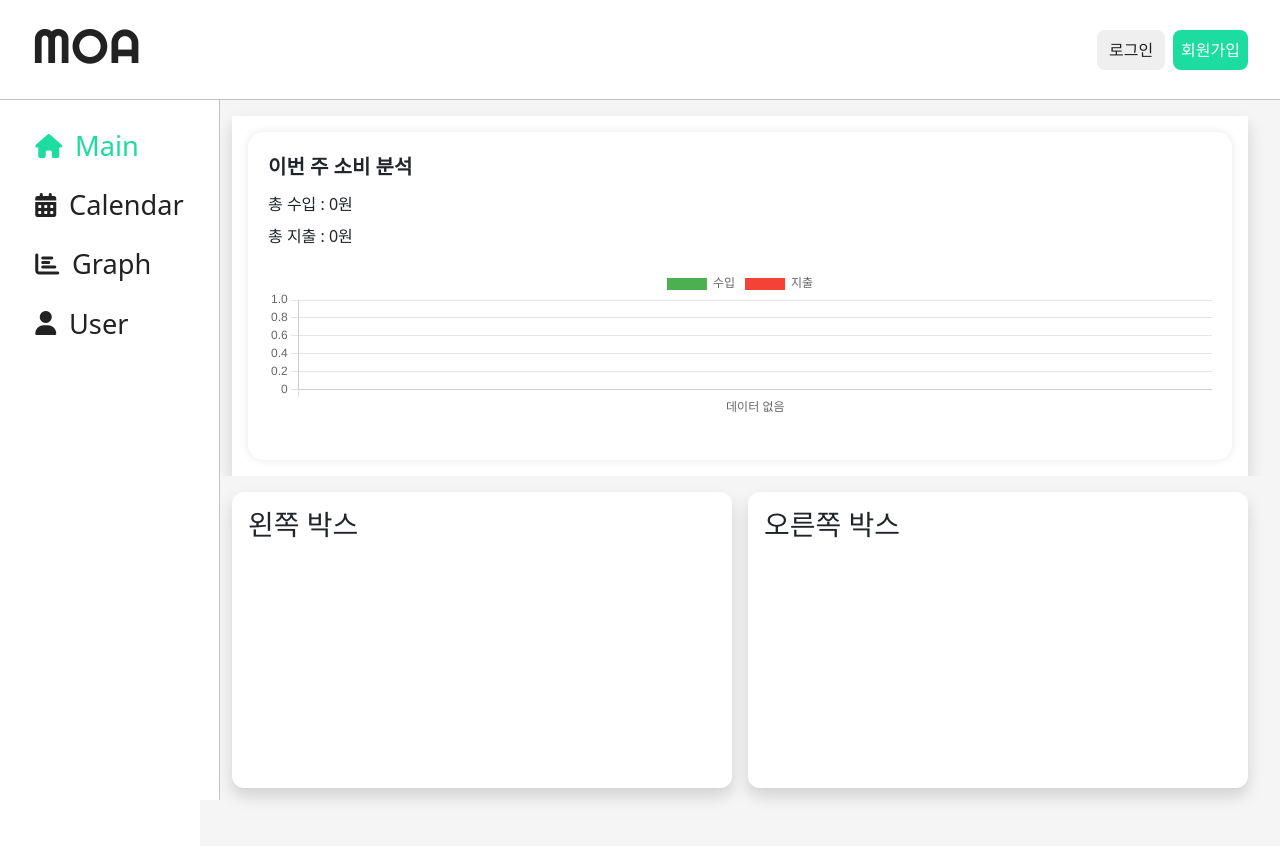
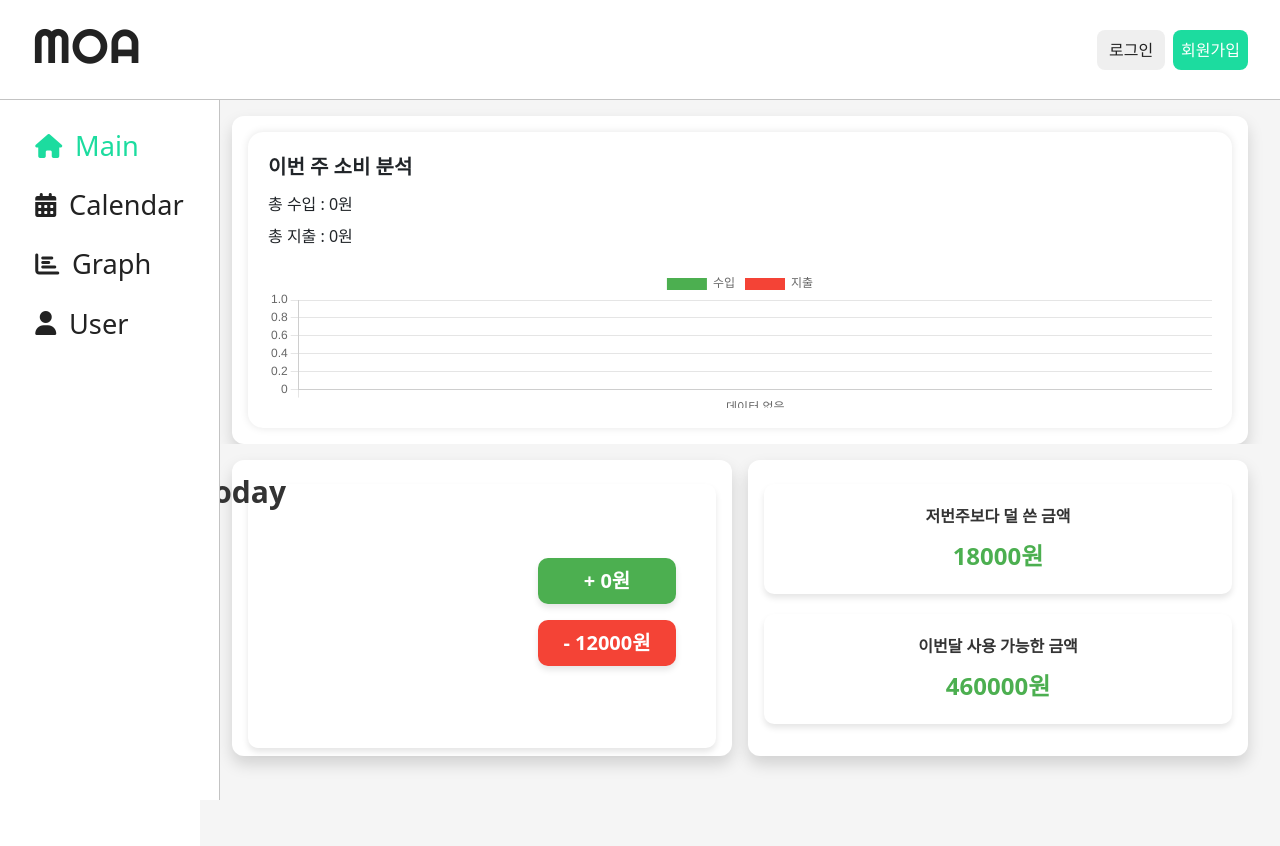
Before and after one commit to Money-MOA/tetz-s-secret-account-book, a Vue app: page /main in a window 1280 px wide. Shown: the top 846 px of the page. Built offline with nearby package versions, Linux system fonts and the light colour scheme; data requests are answered from the project's data file.

Commit message:
Main Left,Right 등 추가

```diff
--- a/db.json
+++ b/db.json
@@ -4,7 +4,7 @@
       "id": "1",
       "userId": "hi",
       "password": "1234",
-      "nickname": "dsfsd",
+      "nickname": "여누",
       "hopeExpense": 1000000,
       "plannedMonthlyExpenseByCategory": [
         {
--- /dev/null
+++ b/src/components/MainLeftBottom.vue
@@ -0,0 +1,119 @@
+<template>
+  <div class="today-summary">
+    <h3 class="today-title">Today</h3>
+    <div class="income-box">
+      <span class="label"></span>
+      <div class="amount positive">+ {{ incomeAmount }}원</div>
+    </div>
+    <div class="outcome-box">
+      <span class="label"></span>
+      <div class="amount negative">- {{ outcomeAmount }}원</div>
+    </div>
+  </div>
+</template>
+
+<script setup lang="ts">
+import { ref, onMounted } from 'vue';
+import axios from 'axios'; // axios로 데이터 가져오기
+
+const incomeAmount = ref(0); // 오늘 수중에 들어온 금액
+const outcomeAmount = ref(0); // 오늘 사용한 금액
+
+// 오늘 날짜를 계산
+const today = new Date().toISOString().split('T')[0]; // "2025-04-10" 형태로
+
+const fetchTodayData = async () => {
+  try {
+    const response = await axios.get('http://localhost:3000/dailyExpense'); // db.json 데이터 가져오기
+    const dailyExpense = response.data;
+    const todayData = dailyExpense.find(
+      (data: { date: string }) => data.date === today
+    );
+
+    if (todayData) {
+      incomeAmount.value = todayData.income;
+      outcomeAmount.value = todayData.outcome;
+    }
+  } catch (error) {
+    console.error('데이터를 가져오는 중 오류가 발생했습니다.', error);
+  }
+};
+
+onMounted(() => {
+  fetchTodayData();
+});
+</script>
+
+<style scoped>
+.today-summary {
+  display: flex;
+  flex-direction: column;
+  justify-content: flex-start;
+  background-color: #fff;
+  padding: 40px;
+  border-radius: 10px;
+  box-shadow: 0 4px 6px rgba(0, 0, 0, 0.1);
+  width: 100%;
+  height: 100%;
+}
+
+.today-title {
+  font-size: 30px;
+  font-weight: bold;
+  color: #333;
+  margin-bottom: 3rem;
+  text-align: center;
+  margin-top: -50px; /* 위로 20px 이동 */
+  margin-left: -480px; /* 왼쪽으로 30px 이동 */
+}
+
+.income-box,
+.outcome-box {
+  /* display: flex; */
+  flex-direction: column;
+  align-items: right;
+  padding: 8px 20px; /* 좌우 패딩을 줄여서 박스가 더 좁아지게 설정 */
+  border-radius: 10px;
+  margin-bottom: 1rem;
+  width: auto; /* 자동으로 크기를 맞추도록 설정 */
+  max-width: 300px; /* 최대 너비를 설정하여 너무 넓어지지 않게 설정 */
+  text-align: center;
+  transition: background-color 0.3s, transform 0.3s;
+  box-shadow: 0 4px 6px rgba(0, 0, 0, 0.1);
+  margin-left: 250px; /* 박스를 오른쪽으로 100px 이동 */
+}
+
+.income-box {
+  background-color: #4caf50; /* 초록색: 수입 */
+}
+
+.outcome-box {
+  background-color: #f44336; /* 빨간색: 지출 */
+}
+
+.income-box:hover,
+.outcome-box:hover {
+  transform: scale(1.05); /* 마우스 오버 시 크기 변화 */
+}
+
+.label {
+  font-size: 14px;
+  color: #fff;
+  font-weight: bold;
+  margin-bottom: 8px;
+}
+
+.amount {
+  font-size: 20px; /* 글자 크기를 조금 줄였습니다. */
+  font-weight: bold;
+  color: #fff;
+}
+
+.positive {
+  color: #fff;
+}
+
+.negative {
+  color: #fff;
+}
+</style>
--- /dev/null
+++ b/src/components/MainRightBottom.vue
@@ -0,0 +1,193 @@
+<template>
+  <div class="main-right-bottom">
+    <div class="box">
+      <div class="title">{{ title }}</div>
+      <div class="amount">
+        <span class="value">{{ differenceAmount }}원</span>
+      </div>
+    </div>
+
+    <div class="box">
+      <div class="title">이번달 사용 가능한 금액</div>
+      <div class="amount">
+        <span class="value">{{ totalIncomeThisMonth }}원</span>
+      </div>
+    </div>
+  </div>
+</template>
+
+<script setup lang="ts">
+import { ref, onMounted } from 'vue';
+import axios from 'axios';
+
+// 변수 선언
+const title = ref('저번주보다 더 ??한 금액'); // 제목
+const differenceAmount = ref(0); // 차이 금액
+const totalIncomeThisMonth = ref(0); // 이번 달 총 수입
+
+// 오늘 날짜를 계산
+const today = new Date().toISOString().split('T')[0]; // "2025-04-10" 형태로
+const lastWeek = new Date();
+lastWeek.setDate(lastWeek.getDate() - 7); // 7일 전 날짜 계산
+const lastWeekDate = lastWeek.toISOString().split('T')[0]; // "2025-04-03" 형태로
+
+// 오늘과 저번주의 금액을 비교하는 함수
+const fetchComparisonData = async () => {
+  try {
+    const response = await axios.get('http://localhost:3000/dailyExpense'); // db.json 데이터 가져오기
+    const dailyExpense = response.data;
+
+    // 오늘과 저번주 데이터를 찾기
+    const todayData = dailyExpense.find(
+      (data: { date: string }) => data.date === today
+    );
+    const lastWeekData = dailyExpense.find(
+      (data: { date: string }) => data.date === lastWeekDate
+    );
+
+    if (todayData && lastWeekData) {
+      const todaySpent = todayData.outcome;
+      const lastWeekSpent = lastWeekData.outcome;
+      const diff = todaySpent - lastWeekSpent;
+
+      // 금액 비교 후 제목과 차이금액 결정
+      if (diff > 0) {
+        title.value = '저번주보다 더 쓴 금액';
+        differenceAmount.value = diff;
+      } else if (diff < 0) {
+        title.value = '저번주보다 덜 쓴 금액';
+        differenceAmount.value = -diff; // 음수 차이를 양수로 표시
+      } else {
+        title.value = '저번주와 동일한 금액';
+        differenceAmount.value = 0;
+      }
+    }
+
+    // 이번 달 수입 합산
+    const currentMonth = new Date().getMonth() + 1; // 현재 달 (1부터 시작)
+    const totalIncome = dailyExpense
+      .filter((data: { date: string }) => {
+        const month = parseInt(data.date.split('-')[1], 10); // "2025-04-10"에서 04월 추출
+        return month === currentMonth; // 4월만 필터링
+      })
+      .reduce((acc, curr) => acc + curr.income, 0); // 수입 값 합산
+
+    totalIncomeThisMonth.value = totalIncome; // 총 수입 값 저장
+  } catch (error) {
+    console.error('데이터를 가져오는 중 오류가 발생했습니다.', error);
+  }
+};
+
+// 페이지가 로드될 때 데이터 가져오기
+onMounted(() => {
+  fetchComparisonData();
+});
+</script>
+
+<style scoped>
+.main-right-bottom {
+  display: flex;
+  flex-direction: column;
+  gap: 20px;
+  width: 100%;
+  max-width: 500px; /* 최대 너비 */
+  margin: 0 auto; /* 가운데 정렬 */
+}
+
+.box {
+  background-color: #fff;
+  padding: 20px;
+  border-radius: 10px;
+  box-shadow: 0 4px 6px rgba(0, 0, 0, 0.1);
+  display: flex;
+  flex-direction: column;
+  align-items: center;
+}
+
+.title {
+  font-size: 16px;
+  font-weight: bold;
+  color: #333;
+  margin-bottom: 10px;
+}
+
+.amount {
+  display: flex;
+  align-items: center;
+  font-size: 20px;
+  font-weight: bold;
+}
+
+.currency-symbol {
+  font-size: 18px;
+  margin-right: 5px;
+}
+
+.value {
+  font-size: 24px;
+  color: #4caf50;
+}
+
+/* Today Section Styles */
+.today-summary {
+  display: flex;
+  flex-direction: column;
+  justify-content: flex-start;
+  background-color: #fff;
+  padding: 20px;
+  border-radius: 10px;
+  box-shadow: 0 4px 6px rgba(0, 0, 0, 0.1);
+  width: 100%;
+}
+
+.today-title {
+  font-size: 18px;
+  font-weight: bold;
+  color: #333;
+  margin-bottom: 1rem;
+  text-align: center;
+}
+
+.income-box,
+.outcome-box {
+  flex-direction: column;
+  align-items: right;
+  padding: 8px 20px;
+  border-radius: 10px;
+  margin-bottom: 1rem;
+  width: auto;
+  max-width: 300px;
+  text-align: center;
+  transition: background-color 0.3s, transform 0.3s;
+  box-shadow: 0 4px 6px rgba(0, 0, 0, 0.1);
+}
+
+.income-box {
+  background-color: #4caf50; /* 초록색: 수입 */
+}
+
+.outcome-box {
+  background-color: #f44336; /* 빨간색: 지출 */
+}
+
+.label {
+  font-size: 14px;
+  color: #fff;
+  font-weight: bold;
+  margin-bottom: 8px;
+}
+
+.amount {
+  font-size: 20px;
+  font-weight: bold;
+  color: #fff;
+}
+
+.positive {
+  color: #fff;
+}
+
+.negative {
+  color: #fff;
+}
+</style>
--- a/src/pages/MainPage.vue
+++ b/src/pages/MainPage.vue
@@ -1,31 +1,35 @@
 <script setup lang="ts">
+import MainLeftBottom from '@/components/MainLeftBottom.vue'; // MainLeftBottom.vue를 import
+import MainRightBottom from '@/components/MainRightBottom.vue';
 import MainTop from '@/components/MainTop.vue';
 </script>
 
 <template>
   <div>
     <div>
-      <!-- ✅ 콘텐츠 영역 (회색 배경 처리) -->
-      <main class="flex-1 bg-[#f5f5f5] p-[1rem] overflow-hidden">
+      <!-- :흰색_확인_표시: 콘텐츠 영역 (회색 배경 처리) -->
+      <main class="flex-1 bg-[#F5F5F5] p-[1rem] overflow-hidden">
         <div class="h-screen flex flex-col box-border">
-          <!-- ✅ 상단 영역 (절반) -->
+          <!-- :흰색_확인_표시: 상단 영역 (절반) -->
           <div
-            class="h-[45%] bg-white p-[1rem] shadow mx-[1rem] rounded-[0.75rem flex flex-col overflow-hidden"
+            class="h-[41%] bg-white p-[1rem] shadow mx-[1rem] rounded-[0.75rem]"
           >
             <MainTop class="flex-1 min-h-0" />
+            <div class="flex-1 min-h-0 overflow-auto"></div>
           </div>
-
-          <!-- ✅ 하단 영역 (절반) -->
-          <div class="h-41/100 bg-[#f5f5f5] p-[1rem]">
+          <!-- :흰색_확인_표시: 하단 영역 (절반) -->
+          <div class="h-41/100 bg-[#F5F5F5] p-[1rem]">
             <div class="grid grid-cols-2 gap-[1rem] h-full">
               <!-- 왼쪽 박스 -->
               <div class="bg-white shadow p-[1rem] rounded-[0.75rem]">
-                <h3 class="text-lg font-semibold">왼쪽 박스</h3>
+                <h3 class="text-lg font-semibold"></h3>
+                <MainLeftBottom />
+                <!-- MainLeftBottom 컴포넌트를 여기에 삽입 -->
               </div>
-
               <!-- 오른쪽 박스 -->
               <div class="bg-white shadow p-[1rem] rounded-[0.75rem]">
-                <h3 class="text-lg font-semibold">오른쪽 박스</h3>
+                <h3 class="text-lg font-semibold"></h3>
+                <MainRightBottom></MainRightBottom>
               </div>
             </div>
           </div>
@@ -35,5 +39,3 @@ import MainTop from '@/components/MainTop.vue';
     </div>
   </div>
 </template>
-
-<script setup></script>
```
